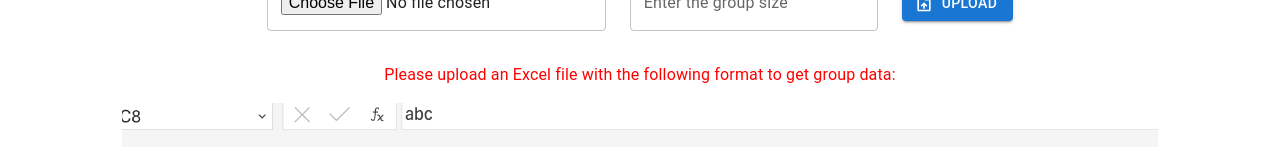
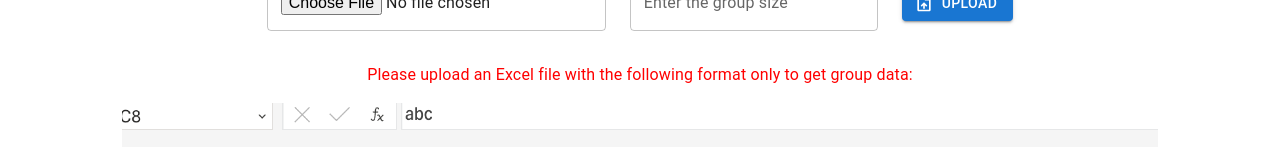
Before and after one commit to apparao7218/group-part, a React (Create React App) app in the folder frontend/: page / in a window 1280 px wide. Shown: the top 147 px of the page. Built offline with nearby package versions, Linux system fonts and the light colour scheme.

Commit message:
all done

```diff
--- a/frontend/src/pages/home/home.js
+++ b/frontend/src/pages/home/home.js
@@ -169,7 +169,7 @@ const Home = () => {
                             sx={{ width: '100%', marginTop: 2 }}
                         >
                             <Typography variant="body1" color='red' sx={{ mb: 2 }}>
-                                Please upload an Excel file with the following format to get group data:
+                                Please upload an Excel file with the following format only to get group data:
                             </Typography>
                             <img src={instructionPng} alt="instructions" width='90%' height='auto' />
                         </Box>
```
